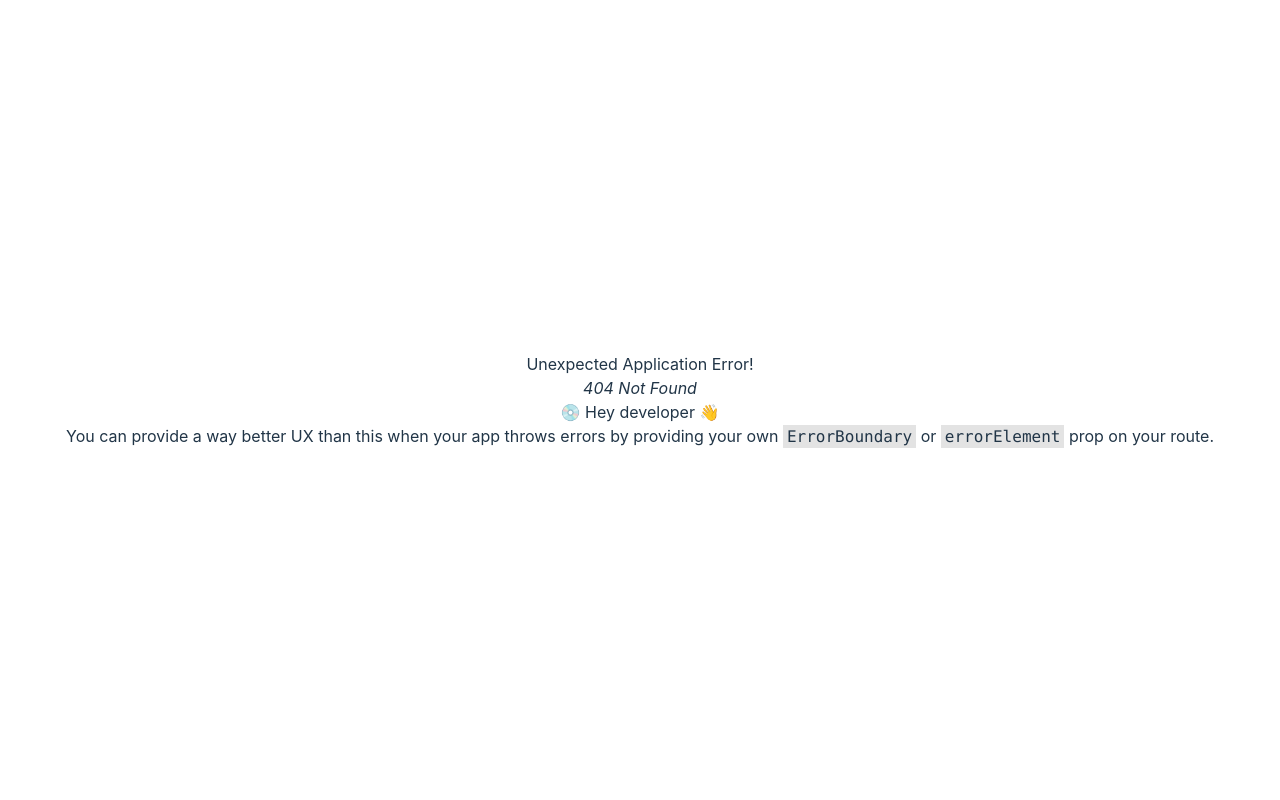
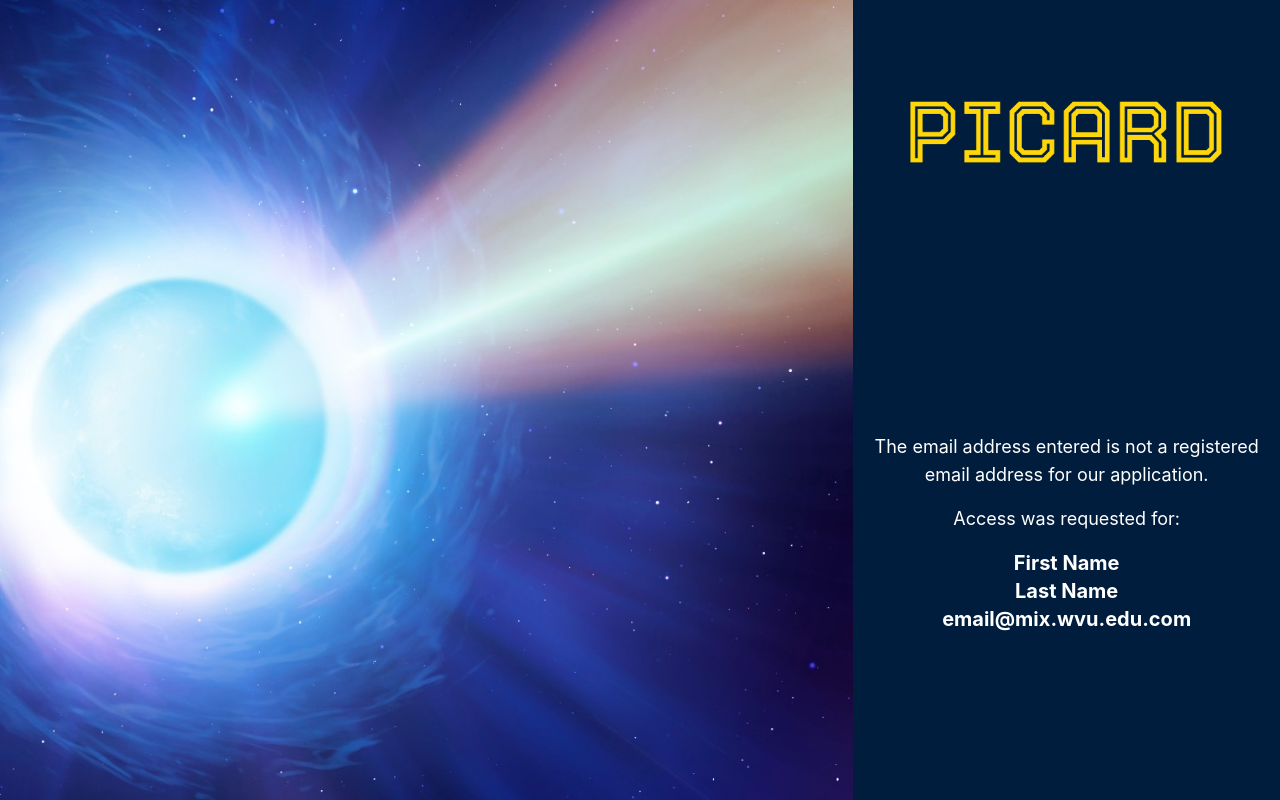
Before and after one commit to ThePICARDProject/481-FrontEnd, a React (Vite) app in the folder picard/: page /access-page in a window 1280 px wide. Before the commit this address had no page. Built offline with nearby package versions, Linux system fonts and the light colour scheme; a web font is replaced by a local one.

Commit message:
request access page

```diff
--- a/picard/src/App.jsx
+++ b/picard/src/App.jsx
@@ -9,6 +9,7 @@ import LandingPage from "./routes/landing_page";
 import Home from "./routes/home";
 import Experiment from "./routes/Experiment";
 import DataVisualization from "./routes/data_visualization";
+import AccessPage from "./routes/access-page";
 
 const router = createBrowserRouter([
   {
@@ -18,6 +19,10 @@ const router = createBrowserRouter([
   {
     path: "/login",
     element: <LoginPage />,
+  },
+  {
+    path: "/access-page",
+    element: <AccessPage />,
   },
   {
     path: "/sign-up",
--- /dev/null
+++ b/picard/src/routes/access-page.jsx
@@ -0,0 +1,53 @@
+import React from "react";
+import pulsarBg from "../assets/pulsar_background.jpg";
+import logo from "../assets/PICARD_logo.png";
+import "../assets/css/landingPages.css";
+
+function AccessPage() {
+    // Placeholder information (will eventually come from OAuth2)
+    const firstName = "First Name";
+    const lastName = "Last Name";
+    const email = "email@mix.wvu.edu.com";
+
+    return (
+        <div className="w-screen h-screen">
+            <div className="grid grid-cols-3 h-full">
+                {/* Pulsar Image */}
+                <img
+                    src={pulsarBg}
+                    alt="Pulsar Background"
+                    className="h-full object-cover col-span-2 flex"
+                />
+
+                {/* User Content */}
+                <div className="col-span-1 h-full flex justify-center items-center bg-[#001D3D] text-black">
+                    <div className="grid grid-rows-3 h-full">
+                        {/* PICARD Logo */}
+                        <div className="row-span-1 flex justify-center items-center">
+                            <img src={logo} alt="PICARD Logo" className="h-20" />
+                        </div>
+
+                        {/* Access Request Message */}
+                        <div className="row-span-2 flex justify-center items-center text-white">
+                            <div className="text-center p-4">
+                                <p className="mb-4 text-lg">
+                                    The email address entered is not a registered email address for our application.
+                                </p>
+                                <p className="mb-4 text-lg">
+                                    Access was requested for:
+                                </p>
+                                <div className="text-xl font-bold">
+                                    <p>{firstName}</p>
+                                    <p>{lastName}</p>
+                                    <p>{email}</p>
+                                </div>
+                            </div>
+                        </div>
+                    </div>
+                </div>
+            </div>
+        </div>
+    );
+}
+
+export default AccessPage;
```
